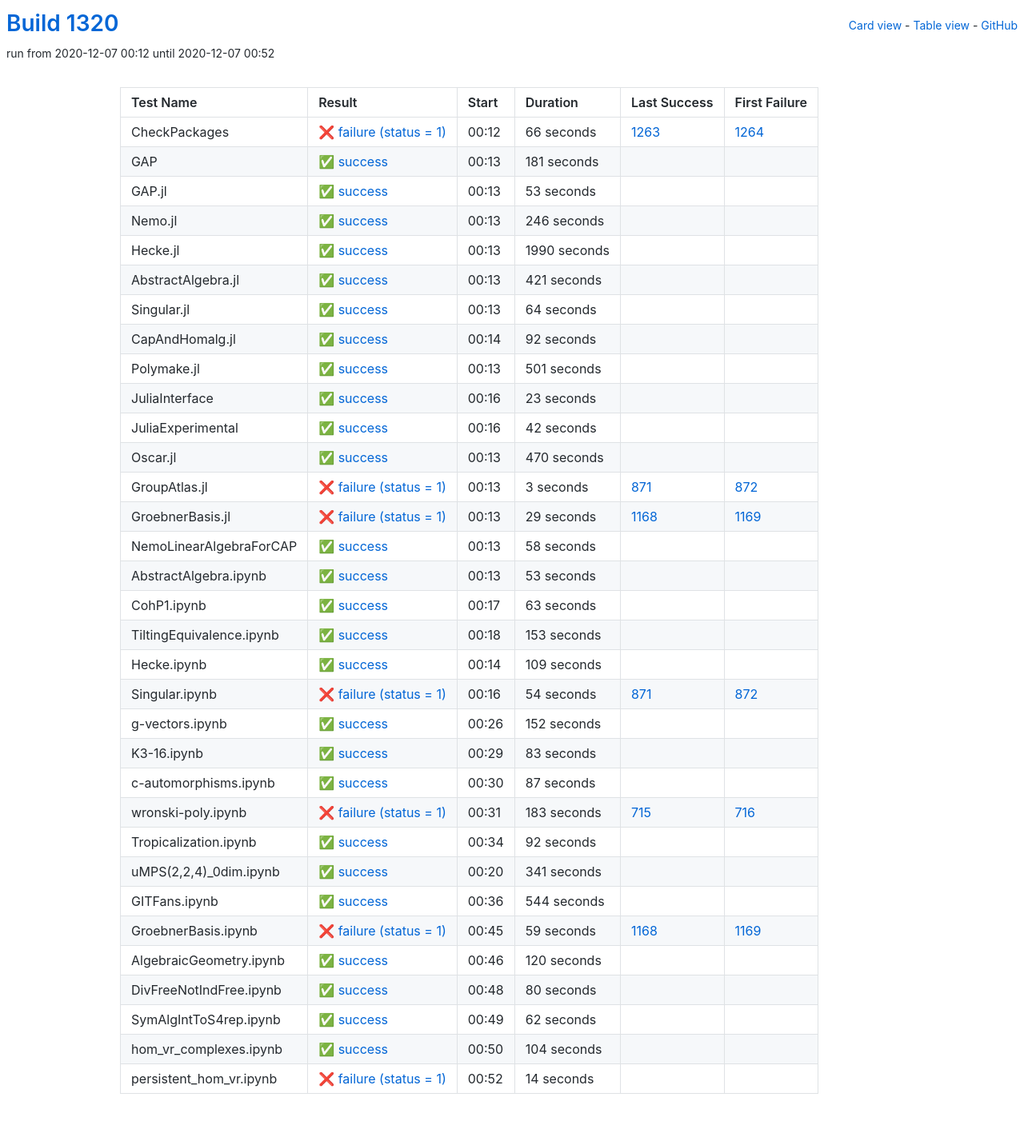
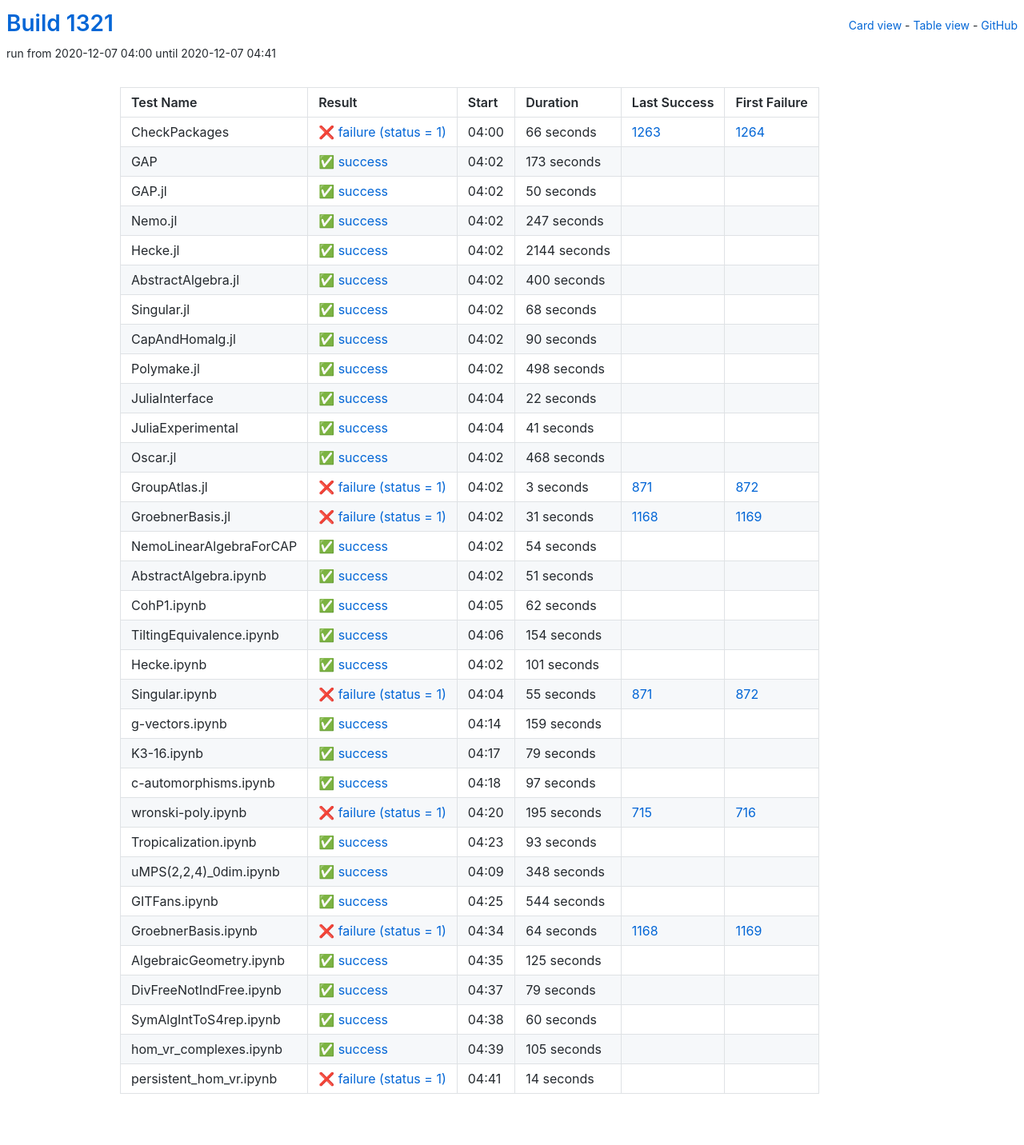
Before and after one commit to oscar-system/oscar-ci-status-stable, a Jekyll site: the page built from table.html, in a window 1280 px wide. Shown: the whole page at 80% size. Built offline with Jekyll 4.4.1, drawn with Linux system fonts in a browser that asks for light colours.

Commit message:
Build #1321

```diff
--- a/_data/ci.yml
+++ b/_data/ci.yml
@@ -1,6 +1,6 @@
 ---
-build: 1320
-build_url: https://oscarci.mathematik.uni-kl.de/job/oscar-stable/1320/
+build: 1321
+build_url: https://oscarci.mathematik.uni-kl.de/job/oscar-stable/1321/
 job: oscar-stable
 organization: oscar-system
 repo: oscar-ci-status-stable
@@ -8,8 +8,8 @@ repourl: https://github.com/oscar-system/oscar-ci-status-stable
 tests:
 - name: CheckPackages
   id: checkpackages
-  log: https://oscarci.mathematik.uni-kl.de/job/oscar-stable/1320/artifact/logs/build-1320/CheckPackages.log
-  start: 2020-12-07 00:12
+  log: https://oscarci.mathematik.uni-kl.de/job/oscar-stable/1321/artifact/logs/build-1321/CheckPackages.log
+  start: 2020-12-07 04:00
   success: false
   exitcode: 1
   status: failure
@@ -20,140 +20,140 @@ tests:
   first_failure_url: https://oscarci.mathematik.uni-kl.de/job/oscar-stable/1264/
 - name: GAP
   id: gap
-  log: https://oscarci.mathematik.uni-kl.de/job/oscar-stable/1320/artifact/logs/build-1320/GAP.log
-  start: 2020-12-07 00:13
+  log: https://oscarci.mathematik.uni-kl.de/job/oscar-stable/1321/artifact/logs/build-1321/GAP.log
+  start: 2020-12-07 04:02
   success: true
   exitcode: 0
   status: success
-  duration: 181
+  duration: 173
   last_success: false
   last_success_url:
   first_failure: false
   first_failure_url:
 - name: GAP.jl
   id: gap-jl
-  log: https://oscarci.mathematik.uni-kl.de/job/oscar-stable/1320/artifact/logs/build-1320/GAP.jl.log
-  start: 2020-12-07 00:13
+  log: https://oscarci.mathematik.uni-kl.de/job/oscar-stable/1321/artifact/logs/build-1321/GAP.jl.log
+  start: 2020-12-07 04:02
   success: true
   exitcode: 0
   status: success
-  duration: 53
+  duration: 50
   last_success: false
   last_success_url:
   first_failure: false
   first_failure_url:
 - name: Nemo.jl
   id: nemo-jl
-  log: https://oscarci.mathematik.uni-kl.de/job/oscar-stable/1320/artifact/logs/build-1320/Nemo.jl.log
-  start: 2020-12-07 00:13
+  log: https://oscarci.mathematik.uni-kl.de/job/oscar-stable/1321/artifact/logs/build-1321/Nemo.jl.log
+  start: 2020-12-07 04:02
   success: true
   exitcode: 0
   status: success
-  duration: 246
+  duration: 247
   last_success: false
   last_success_url:
   first_failure: false
   first_failure_url:
 - name: Hecke.jl
   id: hecke-jl
-  log: https://oscarci.mathematik.uni-kl.de/job/oscar-stable/1320/artifact/logs/build-1320/Hecke.jl.log
-  start: 2020-12-07 00:13
+  log: https://oscarci.mathematik.uni-kl.de/job/oscar-stable/1321/artifact/logs/build-1321/Hecke.jl.log
+  start: 2020-12-07 04:02
   success: true
   exitcode: 0
   status: success
-  duration: 1990
+  duration: 2144
   last_success: false
   last_success_url:
   first_failure: false
   first_failure_url:
 - name: AbstractAlgebra.jl
   id: abstractalgebra-jl
-  log: https://oscarci.mathematik.uni-kl.de/job/oscar-stable/1320/artifact/logs/build-1320/AbstractAlgebra.jl.log
-  start: 2020-12-07 00:13
+  log: https://oscarci.mathematik.uni-kl.de/job/oscar-stable/1321/artifact/logs/build-1321/AbstractAlgebra.jl.log
+  start: 2020-12-07 04:02
   success: true
   exitcode: 0
   status: success
-  duration: 421
+  duration: 400
   last_success: false
   last_success_url:
   first_failure: false
   first_failure_url:
 - name: Singular.jl
   id: singular-jl
-  log: https://oscarci.mathematik.uni-kl.de/job/oscar-stable/1320/artifact/logs/build-1320/Singular.jl.log
-  start: 2020-12-07 00:13
+  log: https://oscarci.mathematik.uni-kl.de/job/oscar-stable/1321/artifact/logs/build-1321/Singular.jl.log
+  start: 2020-12-07 04:02
   success: true
   exitcode: 0
   status: success
-  duration: 64
+  duration: 68
   last_success: false
   last_success_url:
   first_failure: false
   first_failure_url:
 - name: CapAndHomalg.jl
   id: capandhomalg-jl
-  log: https://oscarci.mathematik.uni-kl.de/job/oscar-stable/1320/artifact/logs/build-1320/CapAndHomalg.jl.log
-  start: 2020-12-07 00:14
+  log: https://oscarci.mathematik.uni-kl.de/job/oscar-stable/1321/artifact/logs/build-1321/CapAndHomalg.jl.log
+  start: 2020-12-07 04:02
   success: true
   exitcode: 0
   status: success
-  duration: 92
+  duration: 90
   last_success: false
   last_success_url:
   first_failure: false
   first_failure_url:
 - name: Polymake.jl
   id: polymake-jl
-  log: https://oscarci.mathematik.uni-kl.de/job/oscar-stable/1320/artifact/logs/build-1320/Polymake.jl.log
-  start: 2020-12-07 00:13
+  log: https://oscarci.mathematik.uni-kl.de/job/oscar-stable/1321/artifact/logs/build-1321/Polymake.jl.log
+  start: 2020-12-07 04:02
   success: true
   exitcode: 0
   status: success
-  duration: 501
+  duration: 498
   last_success: false
   last_success_url:
   first_failure: false
   first_failure_url:
 - name: JuliaInterface
   id: juliainterface
-  log: https://oscarci.mathematik.uni-kl.de/job/oscar-stable/1320/artifact/logs/build-1320/JuliaInterface.log
-  start: 2020-12-07 00:16
+  log: https://oscarci.mathematik.uni-kl.de/job/oscar-stable/1321/artifact/logs/build-1321/JuliaInterface.log
+  start: 2020-12-07 04:04
   success: true
   exitcode: 0
   status: success
-  duration: 23
+  duration: 22
   last_success: false
   last_success_url:
   first_failure: false
   first_failure_url:
 - name: JuliaExperimental
   id: juliaexperimental
-  log: https://oscarci.mathematik.uni-kl.de/job/oscar-stable/1320/artifact/logs/build-1320/JuliaExperimental.log
-  start: 2020-12-07 00:16
+  log: https://oscarci.mathematik.uni-kl.de/job/oscar-stable/1321/artifact/logs/build-1321/JuliaExperimental.log
+  start: 2020-12-07 04:04
   success: true
   exitcode: 0
   status: success
-  duration: 42
+  duration: 41
   last_success: false
   last_success_url:
   first_failure: false
   first_failure_url:
 - name: Oscar.jl
   id: oscar-jl
-  log: https://oscarci.mathematik.uni-kl.de/job/oscar-stable/1320/artifact/logs/build-1320/Oscar.jl.log
-  start: 2020-12-07 00:13
+  log: https://oscarci.mathematik.uni-kl.de/job/oscar-stable/1321/artifact/logs/build-1321/Oscar.jl.log
+  start: 2020-12-07 04:02
   success: true
   exitcode: 0
   status: success
-  duration: 470
+  duration: 468
   last_success: false
   last_success_url:
   first_failure: false
   first_failure_url:
 - name: GroupAtlas.jl
   id: groupatlas-jl
-  log: https://oscarci.mathematik.uni-kl.de/job/oscar-stable/1320/artifact/logs/build-1320/GroupAtlas.jl.log
-  start: 2020-12-07 00:13
+  log: https://oscarci.mathematik.uni-kl.de/job/oscar-stable/1321/artifact/logs/build-1321/GroupAtlas.jl.log
+  start: 2020-12-07 04:02
   success: false
   exitcode: 1
   status: failure
@@ -164,164 +164,164 @@ tests:
   first_failure_url: https://oscarci.mathematik.uni-kl.de/job/oscar-stable/872/
 - name: GroebnerBasis.jl
   id: groebnerbasis-jl
-  log: https://oscarci.mathematik.uni-kl.de/job/oscar-stable/1320/artifact/logs/build-1320/GroebnerBasis.jl.log
-  start: 2020-12-07 00:13
+  log: https://oscarci.mathematik.uni-kl.de/job/oscar-stable/1321/artifact/logs/build-1321/GroebnerBasis.jl.log
+  start: 2020-12-07 04:02
   success: false
   exitcode: 1
   status: failure
-  duration: 29
+  duration: 31
   last_success: 1168
   last_success_url: https://oscarci.mathematik.uni-kl.de/job/oscar-stable/1168/
   first_failure: 1169
   first_failure_url: https://oscarci.mathematik.uni-kl.de/job/oscar-stable/1169/
 - name: NemoLinearAlgebraForCAP
   id: nemolinearalgebraforcap
-  log: https://oscarci.mathematik.uni-kl.de/job/oscar-stable/1320/artifact/logs/build-1320/NemoLinearAlgebraForCAP.log
-  start: 2020-12-07 00:13
+  log: https://oscarci.mathematik.uni-kl.de/job/oscar-stable/1321/artifact/logs/build-1321/NemoLinearAlgebraForCAP.log
+  start: 2020-12-07 04:02
   success: true
   exitcode: 0
   status: success
-  duration: 58
+  duration: 54
   last_success: false
   last_success_url:
   first_failure: false
   first_failure_url:
 - name: AbstractAlgebra.ipynb
   id: abstractalgebra-ipynb
-  log: https://oscarci.mathematik.uni-kl.de/job/oscar-stable/1320/artifact/logs/build-1320/AbstractAlgebra.ipynb.log
-  start: 2020-12-07 00:13
+  log: https://oscarci.mathematik.uni-kl.de/job/oscar-stable/1321/artifact/logs/build-1321/AbstractAlgebra.ipynb.log
+  start: 2020-12-07 04:02
   success: true
   exitcode: 0
   status: success
-  duration: 53
+  duration: 51
   last_success: false
   last_success_url:
   first_failure: false
   first_failure_url:
 - name: CohP1.ipynb
   id: cohp1-ipynb
-  log: https://oscarci.mathematik.uni-kl.de/job/oscar-stable/1320/artifact/logs/build-1320/CohP1.ipynb.log
-  start: 2020-12-07 00:17
+  log: https://oscarci.mathematik.uni-kl.de/job/oscar-stable/1321/artifact/logs/build-1321/CohP1.ipynb.log
+  start: 2020-12-07 04:05
   success: true
   exitcode: 0
   status: success
-  duration: 63
+  duration: 62
   last_success: false
   last_success_url:
   first_failure: false
   first_failure_url:
 - name: TiltingEquivalence.ipynb
   id: tiltingequivalence-ipynb
-  log: https://oscarci.mathematik.uni-kl.de/job/oscar-stable/1320/artifact/logs/build-1320/TiltingEquivalence.ipynb.log
-  start: 2020-12-07 00:18
+  log: https://oscarci.mathematik.uni-kl.de/job/oscar-stable/1321/artifact/logs/build-1321/TiltingEquivalence.ipynb.log
+  start: 2020-12-07 04:06
   success: true
   exitcode: 0
   status: success
-  duration: 153
+  duration: 154
   last_success: false
   last_success_url:
   first_failure: false
   first_failure_url:
 - name: Hecke.ipynb
   id: hecke-ipynb
-  log: https://oscarci.mathematik.uni-kl.de/job/oscar-stable/1320/artifact/logs/build-1320/Hecke.ipynb.log
-  start: 2020-12-07 00:14
+  log: https://oscarci.mathematik.uni-kl.de/job/oscar-stable/1321/artifact/logs/build-1321/Hecke.ipynb.log
+  start: 2020-12-07 04:02
   success: true
   exitcode: 0
   status: success
-  duration: 109
+  duration: 101
   last_success: false
   last_success_url:
   first_failure: false
   first_failure_url:
 - name: Singular.ipynb
   id: singular-ipynb
-  log: https://oscarci.mathematik.uni-kl.de/job/oscar-stable/1320/artifact/logs/build-1320/Singular.ipynb.log
-  start: 2020-12-07 00:16
+  log: https://oscarci.mathematik.uni-kl.de/job/oscar-stable/1321/artifact/logs/build-1321/Singular.ipynb.log
+  start: 2020-12-07 04:04
   success: false
   exitcode: 1
   status: failure
-  duration: 54
+  duration: 55
   last_success: 871
   last_success_url: https://oscarci.mathematik.uni-kl.de/job/oscar-stable/871/
   first_failure: 872
   first_failure_url: https://oscarci.mathematik.uni-kl.de/job/oscar-stable/872/
 - name: g-vectors.ipynb
   id: g-vectors-ipynb
-  log: https://oscarci.mathematik.uni-kl.de/job/oscar-stable/1320/artifact/logs/build-1320/g-vectors.ipynb.log
-  start: 2020-12-07 00:26
+  log: https://oscarci.mathematik.uni-kl.de/job/oscar-stable/1321/artifact/logs/build-1321/g-vectors.ipynb.log
+  start: 2020-12-07 04:14
   success: true
   exitcode: 0
   status: success
-  duration: 152
+  duration: 159
   last_success: false
   last_success_url:
   first_failure: false
   first_failure_url:
 - name: K3-16.ipynb
   id: k3-16-ipynb
-  log: https://oscarci.mathematik.uni-kl.de/job/oscar-stable/1320/artifact/logs/build-1320/K3-16.ipynb.log
-  start: 2020-12-07 00:29
+  log: https://oscarci.mathematik.uni-kl.de/job/oscar-stable/1321/artifact/logs/build-1321/K3-16.ipynb.log
+  start: 2020-12-07 04:17
   success: true
   exitcode: 0
   status: success
-  duration: 83
+  duration: 79
   last_success: false
   last_success_url:
   first_failure: false
   first_failure_url:
 - name: c-automorphisms.ipynb
   id: c-automorphisms-ipynb
-  log: https://oscarci.mathematik.uni-kl.de/job/oscar-stable/1320/artifact/logs/build-1320/c-automorphisms.ipynb.log
-  start: 2020-12-07 00:30
+  log: https://oscarci.mathematik.uni-kl.de/job/oscar-stable/1321/artifact/logs/build-1321/c-automorphisms.ipynb.log
+  start: 2020-12-07 04:18
   success: true
   exitcode: 0
   status: success
-  duration: 87
+  duration: 97
   last_success: false
   last_success_url:
   first_failure: false
   first_failure_url:
 - name: wronski-poly.ipynb
   id: wronski-poly-ipynb
-  log: https://oscarci.mathematik.uni-kl.de/job/oscar-stable/1320/artifact/logs/build-1320/wronski-poly.ipynb.log
-  start: 2020-12-07 00:31
+  log: https://oscarci.mathematik.uni-kl.de/job/oscar-stable/1321/artifact/logs/build-1321/wronski-poly.ipynb.log
+  start: 2020-12-07 04:20
   success: false
   exitcode: 1
   status: failure
-  duration: 183
+  duration: 195
   last_success: 715
   last_success_url: https://oscarci.mathematik.uni-kl.de/job/oscar-stable/715/
   first_failure: 716
   first_failure_url: https://oscarci.mathematik.uni-kl.de/job/oscar-stable/716/
 - name: Tropicalization.ipynb
   id: tropicalization-ipynb
-  log: https://oscarci.mathematik.uni-kl.de/job/oscar-stable/1320/artifact/logs/build-1320/Tropicalization.ipynb.log
-  start: 2020-12-07 00:34
+  log: https://oscarci.mathematik.uni-kl.de/job/oscar-stable/1321/artifact/logs/build-1321/Tropicalization.ipynb.log
+  start: 2020-12-07 04:23
   success: true
   exitcode: 0
   status: success
-  duration: 92
+  duration: 93
   last_success: false
   last_success_url:
   first_failure: false
   first_failure_url:
 - name: uMPS(2,2,4)_0dim.ipynb
   id: umps-2-2-4-0dim-ipynb
-  log: https://oscarci.mathematik.uni-kl.de/job/oscar-stable/1320/artifact/logs/build-1320/uMPS-2-2-4-_0dim.ipynb.log
-  start: 2020-12-07 00:20
+  log: https://oscarci.mathematik.uni-kl.de/job/oscar-stable/1321/artifact/logs/build-1321/uMPS-2-2-4-_0dim.ipynb.log
+  start: 2020-12-07 04:09
   success: true
   exitcode: 0
   status: success
-  duration: 341
+  duration: 348
   last_success: false
   last_success_url:
   first_failure: false
   first_failure_url:
 - name: GITFans.ipynb
   id: gitfans-ipynb
-  log: https://oscarci.mathematik.uni-kl.de/job/oscar-stable/1320/artifact/logs/build-1320/GITFans.ipynb.log
-  start: 2020-12-07 00:36
+  log: https://oscarci.mathematik.uni-kl.de/job/oscar-stable/1321/artifact/logs/build-1321/GITFans.ipynb.log
+  start: 2020-12-07 04:25
   success: true
   exitcode: 0
   status: success
@@ -332,68 +332,68 @@ tests:
   first_failure_url:
 - name: GroebnerBasis.ipynb
   id: groebnerbasis-ipynb
-  log: https://oscarci.mathematik.uni-kl.de/job/oscar-stable/1320/artifact/logs/build-1320/GroebnerBasis.ipynb.log
-  start: 2020-12-07 00:45
+  log: https://oscarci.mathematik.uni-kl.de/job/oscar-stable/1321/artifact/logs/build-1321/GroebnerBasis.ipynb.log
+  start: 2020-12-07 04:34
   success: false
   exitcode: 1
   status: failure
-  duration: 59
+  duration: 64
   last_success: 1168
   last_success_url: https://oscarci.mathematik.uni-kl.de/job/oscar-stable/1168/
   first_failure: 1169
   first_failure_url: https://oscarci.mathematik.uni-kl.de/job/oscar-stable/1169/
 - name: AlgebraicGeometry.ipynb
   id: algebraicgeometry-ipynb
-  log: https://oscarci.mathematik.uni-kl.de/job/oscar-stable/1320/artifact/logs/build-1320/AlgebraicGeometry.ipynb.log
-  start: 2020-12-07 00:46
+  log: https://oscarci.mathematik.uni-kl.de/job/oscar-stable/1321/artifact/logs/build-1321/AlgebraicGeometry.ipynb.log
+  start: 2020-12-07 04:35
   success: true
   exitcode: 0
   status: success
-  duration: 120
+  duration: 125
   last_success: false
   last_success_url:
   first_failure: false
   first_failure_url:
 - name: DivFreeNotIndFree.ipynb
   id: divfreenotindfree-ipynb
-  log: https://oscarci.mathematik.uni-kl.de/job/oscar-stable/1320/artifact/logs/build-1320/DivFreeNotIndFree.ipynb.log
-  start: 2020-12-07 00:48
+  log: https://oscarci.mathematik.uni-kl.de/job/oscar-stable/1321/artifact/logs/build-1321/DivFreeNotIndFree.ipynb.log
+  start: 2020-12-07 04:37
   success: true
   exitcode: 0
   status: success
-  duration: 80
+  duration: 79
   last_success: false
   last_success_url:
   first_failure: false
   first_failure_url:
 - name: SymAlgIntToS4rep.ipynb
   id: symalginttos4rep-ipynb
-  log: https://oscarci.mathematik.uni-kl.de/job/oscar-stable/1320/artifact/logs/build-1320/SymAlgIntToS4rep.ipynb.log
-  start: 2020-12-07 00:49
+  log: https://oscarci.mathematik.uni-kl.de/job/oscar-stable/1321/artifact/logs/build-1321/SymAlgIntToS4rep.ipynb.log
+  start: 2020-12-07 04:38
   success: true
   exitcode: 0
   status: success
-  duration: 62
+  duration: 60
   last_success: false
   last_success_url:
   first_failure: false
   first_failure_url:
 - name: hom_vr_complexes.ipynb
   id: hom-vr-complexes-ipynb
-  log: https://oscarci.mathematik.uni-kl.de/job/oscar-stable/1320/artifact/logs/build-1320/hom_vr_complexes.ipynb.log
-  start: 2020-12-07 00:50
+  log: https://oscarci.mathematik.uni-kl.de/job/oscar-stable/1321/artifact/logs/build-1321/hom_vr_complexes.ipynb.log
+  start: 2020-12-07 04:39
   success: true
   exitcode: 0
   status: success
-  duration: 104
+  duration: 105
   last_success: false
   last_success_url:
   first_failure: false
   first_failure_url:
 - name: persistent_hom_vr.ipynb
   id: persistent-hom-vr-ipynb
-  log: https://oscarci.mathematik.uni-kl.de/job/oscar-stable/1320/artifact/logs/build-1320/persistent_hom_vr.ipynb.log
-  start: 2020-12-07 00:52
+  log: https://oscarci.mathematik.uni-kl.de/job/oscar-stable/1321/artifact/logs/build-1321/persistent_hom_vr.ipynb.log
+  start: 2020-12-07 04:41
   success: false
   exitcode: 1
   status: failure
```
Also changed, not shown: README.md.
